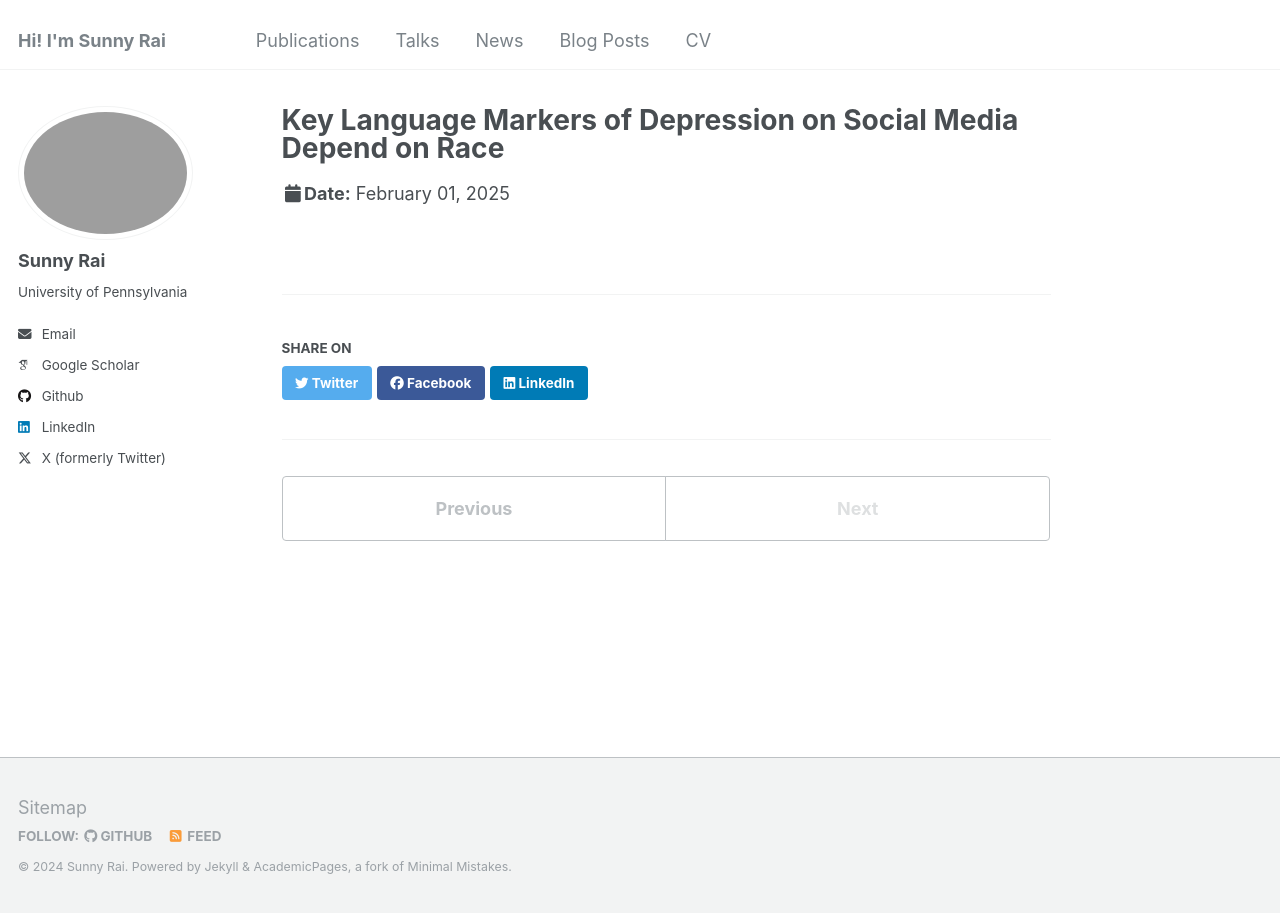
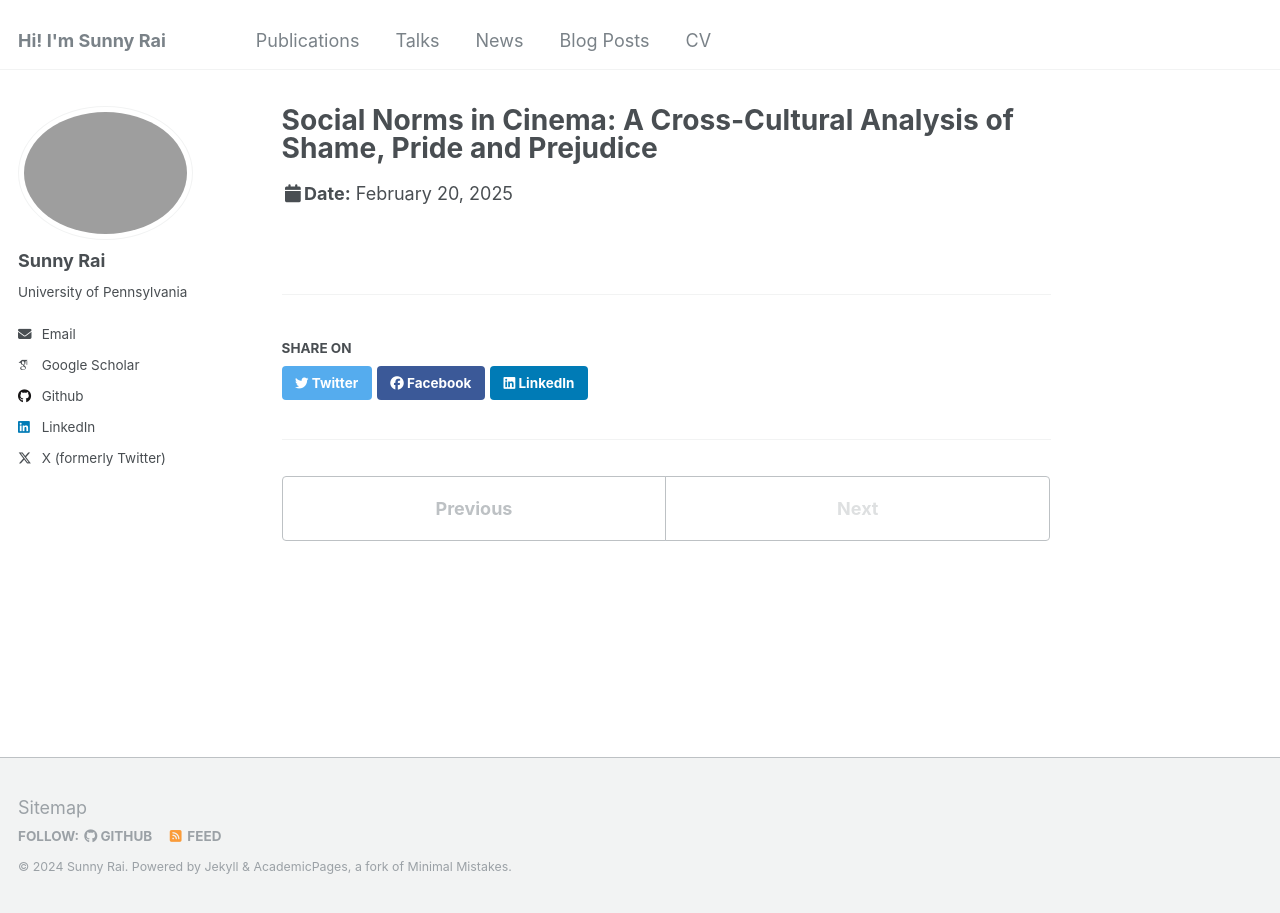
Before and after one commit to sunnyraiphd/drsunnyrai.github.io, a Jekyll site: the page built from _talks/2025-02-01-SPSS.md, in a window 1280 px wide. Built offline with Jekyll 4.4.1, drawn with Linux system fonts in a browser that asks for light colours; some web fonts are replaced.

Commit message:
spsp talk added

```diff
--- a/_talks/2025-02-01-SPSS.md
+++ b/_talks/2025-02-01-SPSS.md
@@ -1,9 +1,9 @@
 ---
-title: "Key Language Markers of Depression on Social Media Depend on Race"
+title: "Social Norms in Cinema: A Cross-Cultural Analysis of Shame, Pride and Prejudice"
 collection: talks
 type: "Talk"
 #permalink: /talks/2012-03-01-talk-1
-venue: "Society for Personality and Social Psychology (SPSP) Annual Convention 2025 (pre-conference)"
-date: 2025-02-01
+venue: "Society for Personality and Social Psychology (SPSP) Annual Convention 2025 (pre-conference)- Advances in Cultural Psychology "
+date: 2025-02-20
 location: "Denver, Colorado"
 ---
```
Also changed, not shown: 1 other file.
